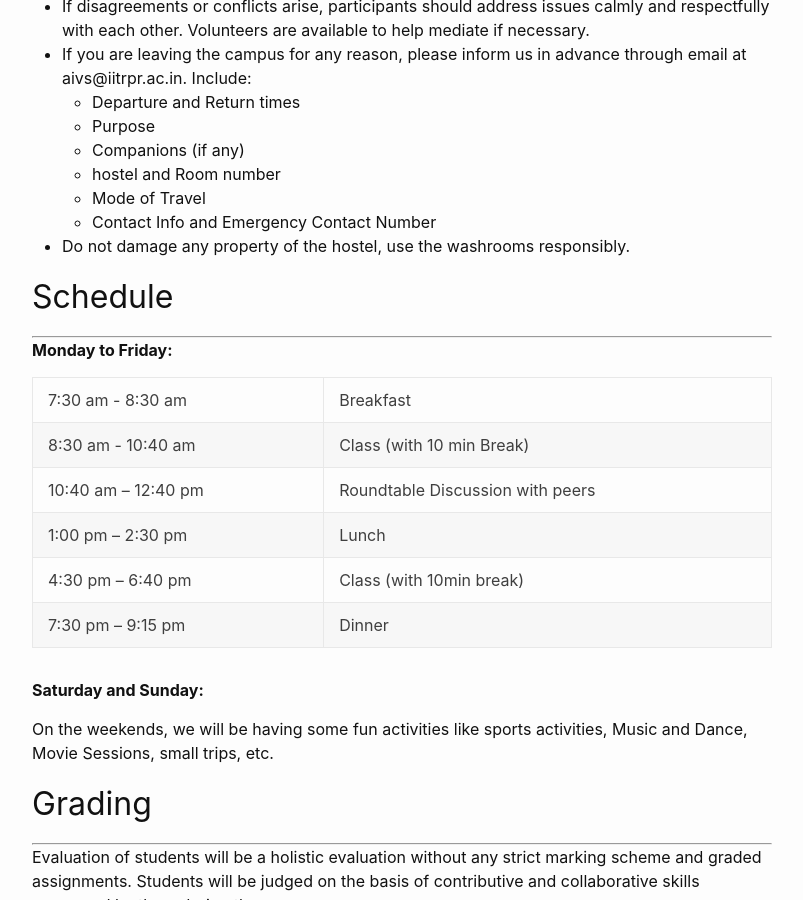
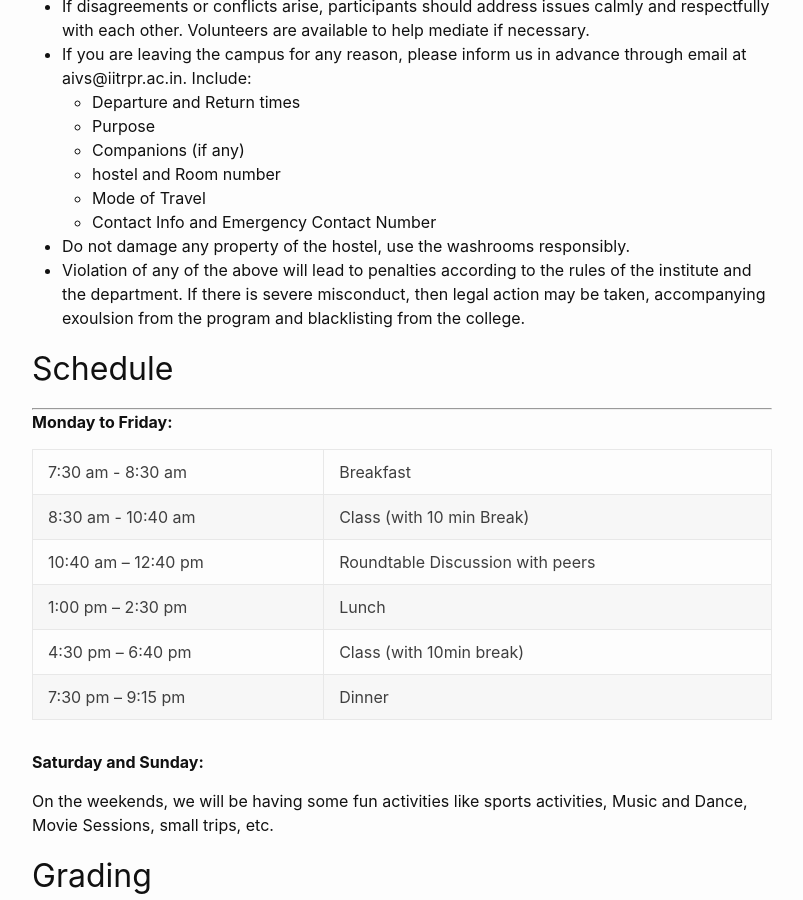
Before and after one commit to sudarshansudarshan/aicamp, a Jekyll site: the page built from Handbook.md, in a window 1280 px wide and 900 px high, scrolled down 1543 px. Shown: the whole window, without its empty margins (238-1041 px from the left). Built offline with Jekyll 4.4.1, drawn with Linux system fonts in a browser that asks for light colours.

Commit message:
Update Handbook.md

```diff
--- a/Handbook.md
+++ b/Handbook.md
@@ -50,6 +50,7 @@ We encourage active participation in lectures, workshops, and group discussions,
     - Mode of Travel
     - Contact Info and Emergency Contact Number
 - Do not damage any property of the hostel, use the washrooms responsibly.
+- Violation of any of the above will lead to penalties according to the rules of the institute and the department. If there is severe misconduct, then legal action may be taken, accompanying exoulsion from the program and blacklisting from the college.
 
 ## Schedule
 ---
```
